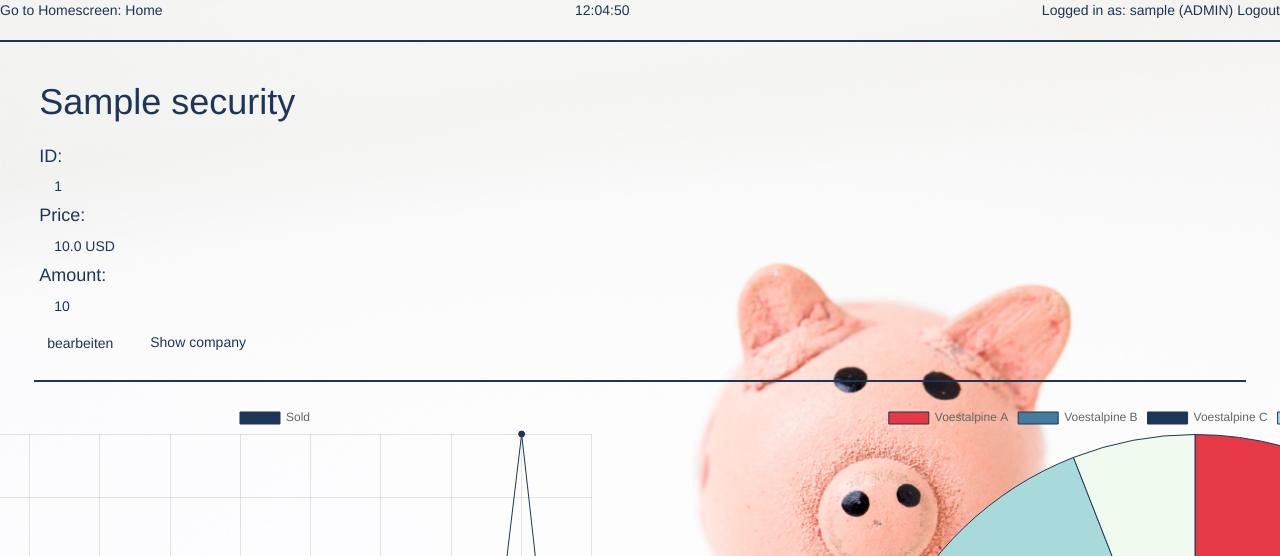
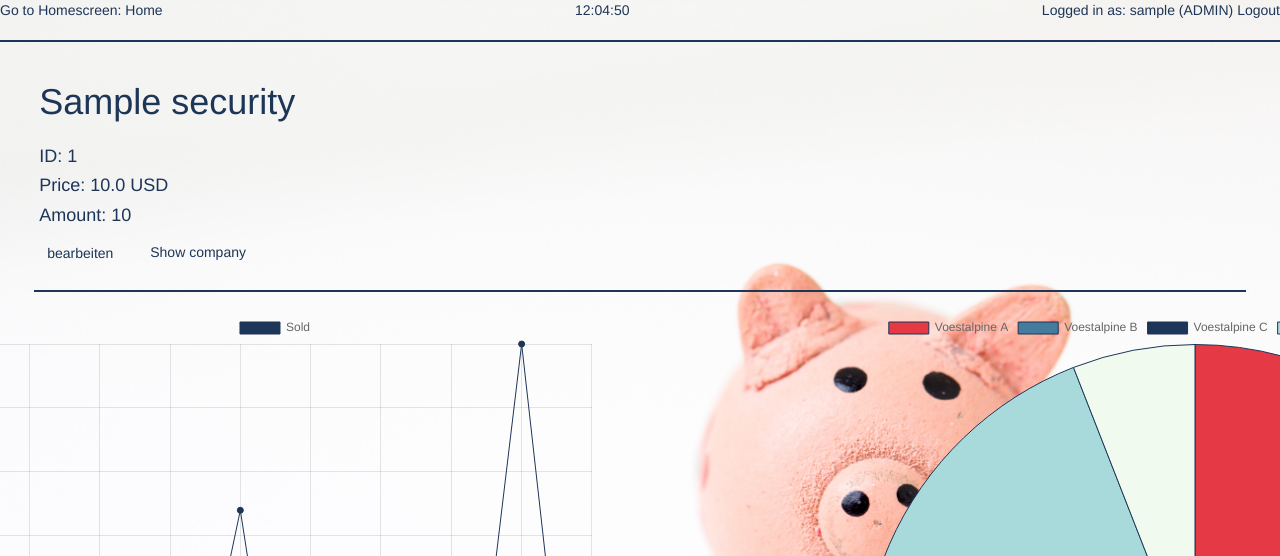
Before and after one commit to Trooooooonix/PRDKE-SS23, a Flask app: page /security/details/1 in a window 1280 px wide; the page is wider, and only the part inside the window is pictured. Shown: the top 556 px of that part. Run offline with Flask 3, Linux system fonts and the light colour scheme; a user stored in the database is signed in; tables that the repository leaves empty hold one stand-in row (values such as "Sample post"); some libraries are stand-ins or nearby versions.

Commit message:
trying to make the security_details.html look nicer

```diff
--- a/app/templates/security_details.html
+++ b/app/templates/security_details.html
@@ -7,16 +7,13 @@
             <div style="display: flex; align-items: center">
                 <div style="margin-top: 5px; margin-left: 5px">
                     <div>
-                        <h4>ID:</h4>
-                        <p style="margin-left: 15px">{{ security.security_id }}</p>
+                        <h4>ID: {{ security.security_id }}</h4>
                     </div>
                     <div>
-                        <h4>Price:</h4>
-                        <p style="margin-left: 15px">{{ security.price|string ~ " " ~ security.currency }}</p>
+                        <h4>Price: {{ security.price|string ~ " " ~ security.currency }}</h4>
                     </div>
 
-                    <h4>Amount:</h4>
-                    <p style="margin-left: 15px">{{ security.amount }}</p>
+                    <h4>Amount: {{ security.amount }}</h4>
                 </div>
             </div>
         </div>
@@ -38,10 +35,10 @@
             <canvas id="line-chart" width="700" height="700" style="margin-left: 190px">line-chart</canvas>
             <canvas id="circle-chart" width="700" height="700" style="margin-left: 200px">circle-chart</canvas>
         </div>
-        {# Script for the Circle-Chart #}
+        {# Script for the charts #}
         <script>
             document.addEventListener('DOMContentLoaded', function () {
-                {# Script for the circle-chart #}
+                // Script for the circle-chart
                 var data = {
                     labels: ['Voestalpine A', 'Voestalpine B', 'Voestalpine C', 'KEBA 1', 'WACKER AUT'],
                     datasets: [{
@@ -65,7 +62,7 @@
                 });
             });
 
-            {# Script for the Line-Chart #}
+            // Script for the Line-Chart
             document.addEventListener('DOMContentLoaded', function () {
                 var data = {
                     labels: ['13.05.2023', '17.05.2023', '24.05.2023', '28.05.2023', '01.06.2023',
```
